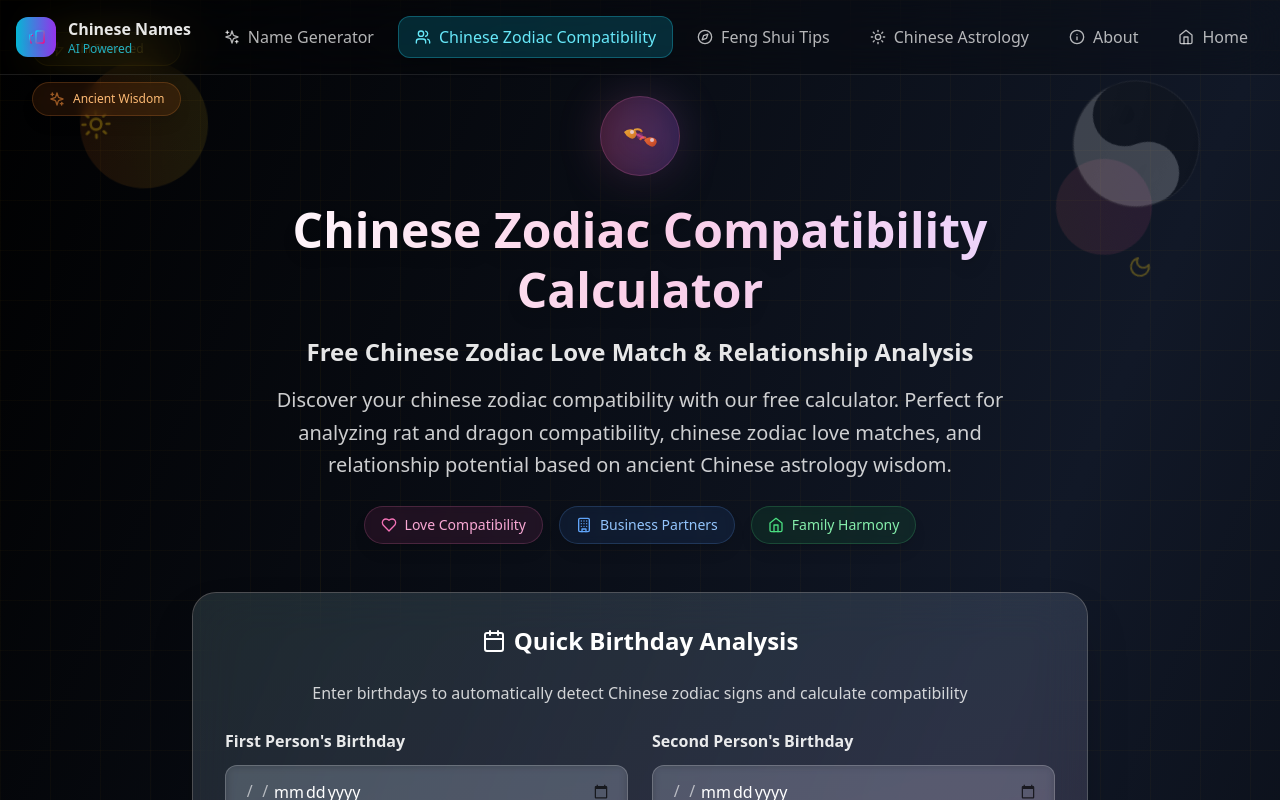
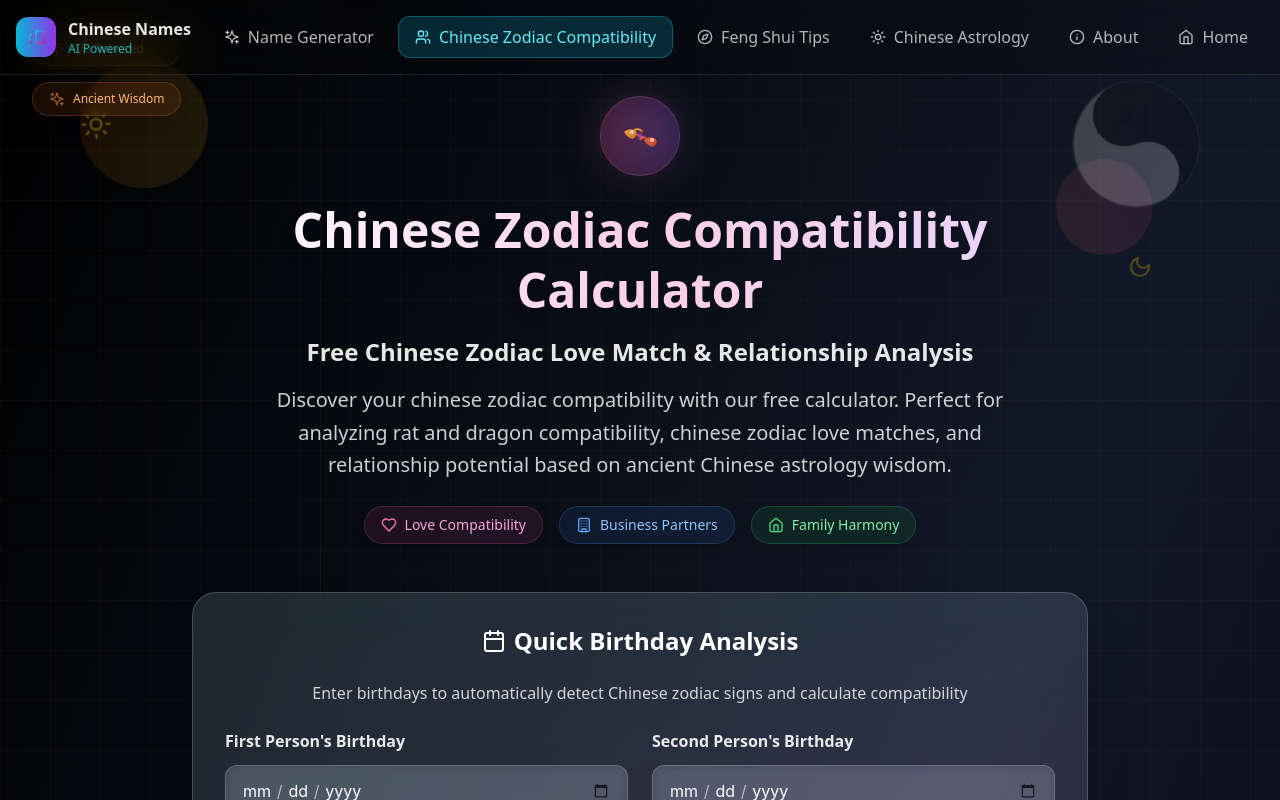
Before and after one commit to haoranran5/Ai-Chinese-new-name-generator, a React (Vite) app: page / in a window 1280 px wide. Both pictures are taken after a click on the button "Chinese Zodiac Compatibility". Shown: the top 800 px of the page. Built offline with nearby package versions, Linux system fonts and the light colour scheme.

Commit message:
Updated index.html

```diff
--- a/index.html
+++ b/index.html
@@ -1,5 +1,5 @@
 <!doctype html>
-<html lang="en-US" dir="ltr">
+<html lang="en-US">
   <head>
     <meta charset="UTF-8" />
 
@@ -74,7 +74,7 @@
 </script>
   </div>
 
-  <body dir="ltr">
+  <body>
     <div id="root"></div>
     <script type="module" src="/src/main.tsx"></script>
   </body>
--- a/src/index.css
+++ b/src/index.css
@@ -158,48 +158,25 @@
 /* Force English date format for date inputs */
 input[type="date"] {
   font-family: -apple-system, BlinkMacSystemFont, 'Segoe UI', Roboto, sans-serif;
-  font-feature-settings: "tnum";
-  direction: ltr;
 }
 
 input[type="date"]::-webkit-datetime-edit {
   color: inherit;
-  direction: ltr;
-  text-align: left;
 }
 
 input[type="date"]::-webkit-datetime-edit-fields-wrapper {
   background: transparent;
-  direction: ltr;
-  display: flex;
-  flex-direction: row;
 }
 
 input[type="date"]::-webkit-datetime-edit-text {
   color: rgba(255, 255, 255, 0.6);
   padding: 0 0.3em;
-  direction: ltr;
 }
 
 input[type="date"]::-webkit-datetime-edit-month-field,
 input[type="date"]::-webkit-datetime-edit-day-field,
 input[type="date"]::-webkit-datetime-edit-year-field {
   color: inherit;
-  direction: ltr;
-  text-align: center;
-}
-
-/* Force MM/DD/YYYY format order */
-input[type="date"]::-webkit-datetime-edit-month-field {
-  order: 1;
-}
-
-input[type="date"]::-webkit-datetime-edit-day-field {
-  order: 2;
-}
-
-input[type="date"]::-webkit-datetime-edit-year-field {
-  order: 3;
 }
 
 input[type="date"]::-webkit-calendar-picker-indicator {
--- a/src/pages/CompatibilityPage.tsx
+++ b/src/pages/CompatibilityPage.tsx
@@ -273,12 +273,8 @@ const CompatibilityPage: React.FC = () => {
                   onChange={(e) => handleBirthdayChange(e.target.value, 'person1')}
                   className="w-full px-4 py-3 bg-white/10 border border-white/20 rounded-xl focus:outline-none focus:ring-2 focus:ring-pink-400/50 focus:border-pink-400 transition-all duration-300 text-white backdrop-blur-sm"
                   lang="en-US"
-                  data-date-format="mm/dd/yyyy"
-                  style={{
-                    colorScheme: 'dark',
-                    direction: 'ltr',
-                    fontFamily: 'system-ui, -apple-system, sans-serif'
-                  }}
+                  placeholder="mm/dd/yyyy"
+                  style={{ colorScheme: 'dark' }}
                 />
                 {person1Zodiac && (
                   <div className="mt-2 p-3 bg-pink-500/20 rounded-lg border border-pink-400/30">
@@ -303,12 +299,8 @@ const CompatibilityPage: React.FC = () => {
                   onChange={(e) => handleBirthdayChange(e.target.value, 'person2')}
                   className="w-full px-4 py-3 bg-white/10 border border-white/20 rounded-xl focus:outline-none focus:ring-2 focus:ring-purple-400/50 focus:border-purple-400 transition-all duration-300 text-white backdrop-blur-sm"
                   lang="en-US"
-                  data-date-format="mm/dd/yyyy"
-                  style={{
-                    colorScheme: 'dark',
-                    direction: 'ltr',
-                    fontFamily: 'system-ui, -apple-system, sans-serif'
-                  }}
+                  placeholder="mm/dd/yyyy"
+                  style={{ colorScheme: 'dark' }}
                 />
                 {person2Zodiac && (
                   <div className="mt-2 p-3 bg-purple-500/20 rounded-lg border border-purple-400/30">
```
